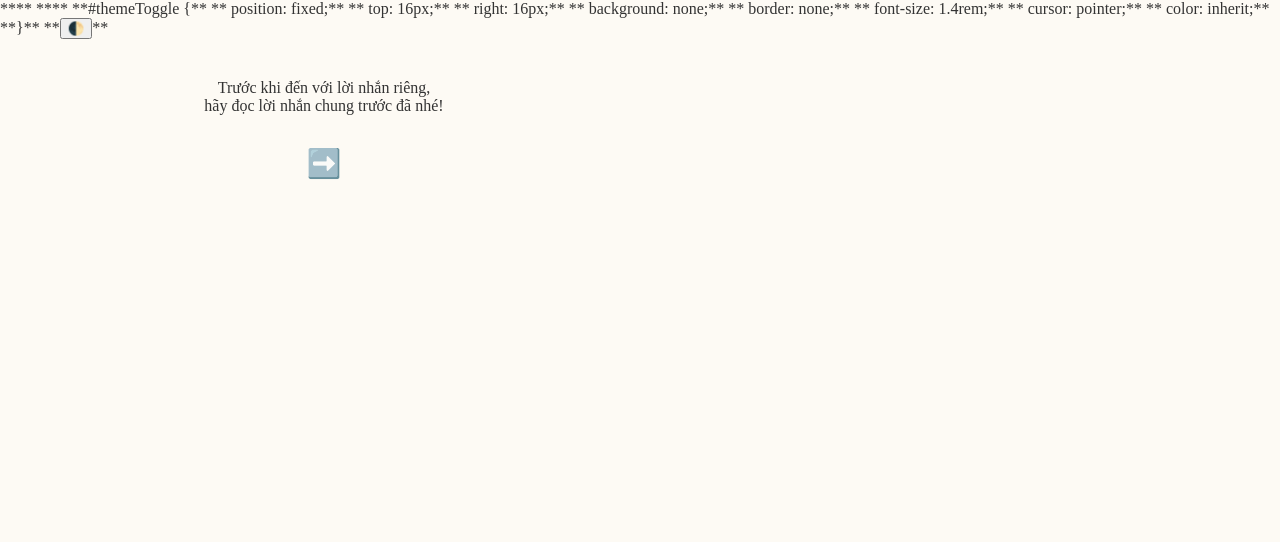
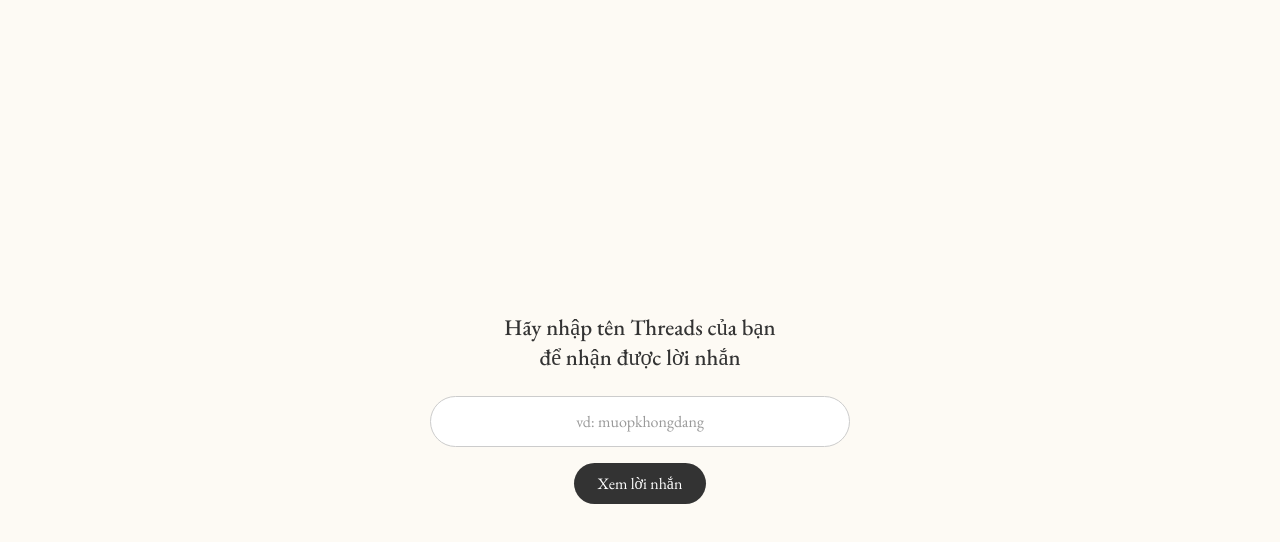
Before and after one commit to emlalantrinh/emlalantrinh.github.io, a plain HTML site: page index.html in a window 1280 px wide. Drawn offline with nearby package versions, Linux system fonts and the light colour scheme.

Commit message:
Update index.html

```diff
--- a/index.html
+++ b/index.html
@@ -1,165 +1,117 @@
 <!DOCTYPE html>
-<html lang="vi" data-theme="light">
-<head> **<link rel="preconnect" href="https://fonts.googleapis.com">**
-**<link rel="preconnect" href="https://fonts.gstatic.com" crossorigin>**
-<link href="https://fonts.googleapis.com/css2?family=EB+Garamond:wght@400;500;600&display=swap" rel="stylesheet">
-<meta charset="UTF-8" />
-<meta name="viewport" content="width=device-width, initial-scale=1.0"/>
-<title>Lời nhắn</title>
+<html lang="vi">
+<head>
+  <meta charset="UTF-8" />
+  <meta name="viewport" content="width=device-width, initial-scale=1.0" />
+  <title>Lời nhắn dành cho bạn</title>
 
-<style>
-:root {
-  --bg-light: #fafafa;
-  --text-light: #111;
-  --bg-dark: #0f0f0f;
-  --text-dark: #eee;
-  --accent: #6b8cff;
-}
+  <!-- Font EB Garamond -->
+  <link rel="preconnect" href="https://fonts.googleapis.com">
+  <link rel="preconnect" href="https://fonts.gstatic.com" crossorigin>
+  <link href="https://fonts.googleapis.com/css2?family=EB+Garamond:wght@400;500;600&display=swap" rel="stylesheet">
 
-[data-theme="light"] {
-  background: #fdfaf4;
-  color: #333;
-}
+  <style>
+    body {
+      margin: 0;
+      min-height: 100vh;
+      display: flex;
+      justify-content: center;
+      align-items: center;
+      background: #fdfaf4;
+      color: #333;
+      font-family: "EB Garamond", serif;
+    }
 
-[data-theme="dark"] {
-  background: #1f1f1f;
-  color: #eee;
-}
+    .container {
+      text-align: center;
+      width: 100%;
+      max-width: 420px;
+      padding: 24px;
+    }
 
-body {
-  margin: 0;
- **font-family: EB Garamond, serif;**
-**min-height: 100vh;**
-  **display: flex;**
-  **justify-content: center;**
-  **align-items: center;**
-}
+    h1 {
+      font-size: 1.4rem;
+      font-weight: 500;
+      margin-bottom: 24px;
+    }
 
-section {
-  display: none;
-  max-width: 600px;
-  padding: 24px;
-  text-align: center;
-}
+    input {
+      width: 100%;
+      padding: 14px 16px;
+      font-size: 1rem;
+      font-family: inherit;
+      border: 1px solid #ccc;
+      border-radius: 999px;
+      outline: none;
+      box-sizing: border-box;
+      text-align: center;
+    }
 
-section.active {
-  display: block;
-}
+    input::placeholder {
+      color: #999;
+    }
 
-.arrow {
-  margin-top: 32px;
-  font-size: 28px;
-  cursor: pointer;
-  user-select: none;
-  opacity: 0.8;
-}
+    button {
+      margin-top: 16px;
+      padding: 10px 24px;
+      font-size: 1rem;
+      font-family: inherit;
+      border: none;
+      border-radius: 999px;
+      background: #333;
+      color: #fff;
+      cursor: pointer;
+    }
 
-.arrow:hover {
-  opacity: 1;
-}
+    .message {
+      margin-top: 32px;
+      font-size: 1.1rem;
+      line-height: 1.6;
+      display: none;
+    }
+  </style>
+</head>
 
-/* Google-like search */
-.search-box {
-  margin-top: 40px;
-}
+<body>
+  <div class="container">
+    <h1>Hãy nhập tên Threads của bạn<br>để nhận được lời nhắn</h1>
 
-.search-box input {
-  width: 100%;
-  padding: 14px 18px;
-  border-radius: 999px;
-  border: 1px solid #ccc;
-  font-size: 16px;
-  outline: none;
-}
+    <input
+      id="nameInput"
+      type="text"
+      placeholder="vd: muopkhongdang"
+    />
 
-.result {
-  margin-top: 32px;
-  font-size: 18px;
-  line-height: 1.6;
-  white-space: pre-line;
-}
-</style>
-  **#themeToggle {**
-**  position: fixed;**
-**  top: 16px;**
-**  right: 16px;**
-**  background: none;**
-**  border: none;**
-**  font-size: 1.4rem;**
-**  cursor: pointer;**
-**  color: inherit;**
-**}**
-</head>
-**<button id="themeToggle">🌓</button>**
-<body>
+    <button onclick="showMessage()">Xem lời nhắn</button>
 
-<!-- MÀN 1 -->
-<section id="step1" class="active">
-  <p>Trước khi đến với lời nhắn riêng,<br>
-  hãy đọc lời nhắn chung trước đã nhé!</p>
-  <div class="arrow" onclick="nextStep(2)">➡️</div>
-</section>
-
-<!-- MÀN 2 -->
-<section id="step2">
-  <p>
-    Bình thường tụi mình hay gặp nhau để giữ lửa tình bạn <br>
-    nhưng bây giờ không còn gặp thường xuyên nữa, em cũng hơi sợ <br>
-    tụi mình có bức tường vô hình, đừng quên nhau nhó 🥺<br><br>
-  </p>
-  <div class="arrow" onclick="nextStep(3)">➡️</div>
-</section>
-
-<!-- MÀN 3 -->
-<section id="step3">
-  <p><strong>Nhập tên Threads của bạn để nhận được lời nhắn</strong></p>
-
-  <div class="search-box">
-    <input
-      type="text"
-      placeholder="Nhập tên Threads của bạn…"
-      onkeydown="handleSearch(event)"
-    />
+    <div id="message" class="message"></div>
   </div>
 
-  <div id="result" class="result"></div>
-</section>
+  <script>
+    const messages = {
+      "rainydenny": "Chị là người đầu tiên em gặp trong vũ trụ\nGai Con & Trà Phê, có vẻ như nhờ vía mở bát\ncủa chị nên trộm vía freebies Sẵn Sàng Chưa của em\nvẫn được rất nhiều người thích. Chúc chị có thật\nnhiều sức khoẻ, nhiều xèng để có thể đu đồng an\nU40 dài dài. Cảm ơn vì đã đến,\nhẹn gặp lại ở một trang mới trong cuộc đời.",
+      "_phgtrmn": "Chị trong mắt em là một cô nàng trầm tính,\nít nói, khéo tay nhưng bù lại lại sống rất tình cảm.\nEm mong chị sẽ luôn thấy thế giới ngoài kia\nnhẹ nhàng với chị lắm, đừng buồn vì những chuyện\nchẳng đáng để bận tâm nhé! Giữ gìn sức khoẻ,\nmình còn trẻ, đừng bào mòn. Chúc chị luôn kiên định\nvới sự lựa chọn của mình và gặp may mắn\ntrên con đường chị đi. Cảm ơn vì 29/10\nđã đến Trà Phê, em yêu chị nhiều,\nhẹn gặp lại ở một trang mới của cuộc đời nhé!",
+      "muopkhongdang": "Cảm ơn bạn đã ghé qua đây. Mong là bạn luôn được yêu thương theo cách bạn xứng đáng.",
+      "threadsname1": "Lời nhắn dành riêng cho bạn nè ✨",
+      "threadsname2": "Chúc bạn một năm thật hiền và đủ đầy."
+      // thêm tối đa ~10 tên tuỳ bạn
+    };
 
-<script>
-function nextStep(step) {
-  document.querySelectorAll("section").forEach(s => s.classList.remove("active"));
-  document.getElementById("step" + step).classList.add("active");
-}
+    function showMessage() {
+      const input = document.getElementById("nameInput").value.trim().toLowerCase();
+      const messageBox = document.getElementById("message");
 
-/* DATA LỜI NHẮN RIÊNG */
-const messages = {
-  "kkkqingan2": "Cảm ơn chị ngày ấy đã bắt chuyện với em, mong rằng chị vẫn sẽ\n là nhiệt huyết như thế, hẹn gặp nhau ở một trang mới trong cuộc đời nhé",
-  "bob": "Bob này,\nĐừng nghi ngờ bản thân quá nhiều nhé.\nBạn làm tốt hơn bạn nghĩ đó.",
-  "coc": "Cốc ơi,\nMong mọi dịu dàng của thế giới\nđều tìm đến bạn 🌙",
-  "threadsname1": "Lời nhắn dành riêng cho bạn 💌",
-  "threadsname2": "Chúc bạn luôn được yêu thương đúng cách.",
-  "threadsname3": "Bạn là một người rất đặc biệt.",
-  "threadsname4": "Cảm ơn vì đã xuất hiện trong đời mình.",
-  "threadsname5": "Mong bạn luôn bình an.",
-  "threadsname6": "Chúc bạn đủ mạnh mẽ và đủ mềm lòng.",
-  "threadsname7": "Bạn xứng đáng với những điều tốt đẹp.",
-  "threadsname8": "Một lời nhắn chỉ dành riêng cho bạn.",
-  "threadsname9": "Hy vọng bạn mỉm cười khi đọc dòng này."
-};
+      if (!input) {
+        messageBox.style.display = "block";
+        messageBox.textContent = "Bạn chưa nhập tên Threads kìa 🌱";
+        return;
+      }
 
-function handleSearch(e) {
-  if (e.key === "Enter") {
-    const name = e.target.value.trim().toLowerCase();
-    const result = document.getElementById("result");
-
-    if (messages[name]) {
-      result.textContent = messages[name];
-    } else {
-      result.textContent = "Mình quen nhau dưới một cái tên khác hỏ?";
+      messageBox.style.display = "block";
+      messageBox.textContent =
+        messages[input] ||
+        "Mình không có lời nhắn riêng cho tên này, nhưng vẫn chúc bạn một ngày thật dịu 🤍";
     }
-  }
-}
-</script>
-
+  </script>
 </body>
 </html>
```
